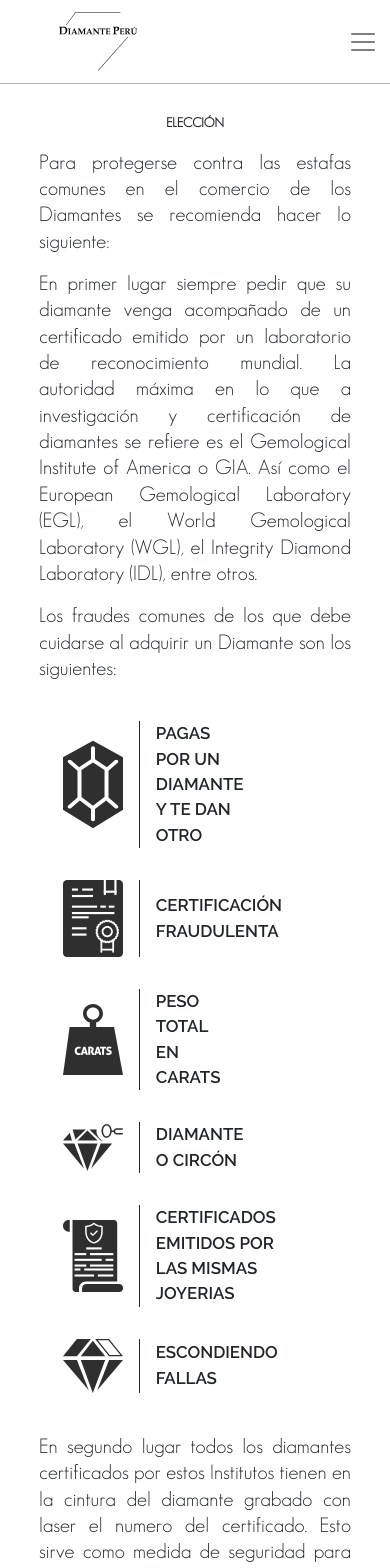
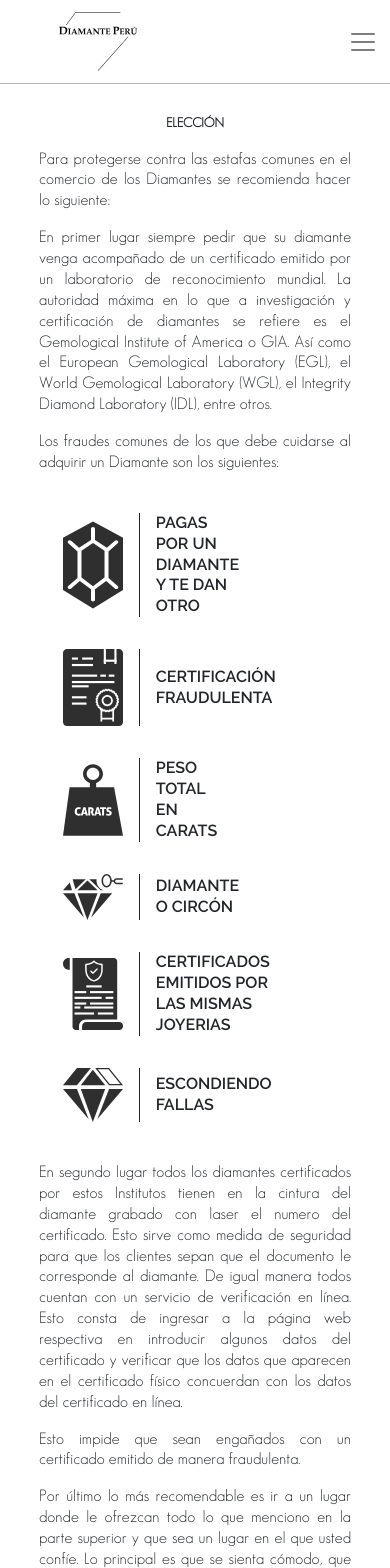
Before and after one commit to HB-Programacion/DiamantePeru, a React (Create React App) app in the folder my-app/: page /eleccion in a window 390 px wide. Shown: the top 1568 px of the page. Built offline with nearby package versions, Linux system fonts and the light colour scheme.

Commit message:
eleccion

```diff
--- a/my-app/src/components/Cs.jsx
+++ b/my-app/src/components/Cs.jsx
@@ -4,7 +4,7 @@ import { BrowserRouter as Router, Route, Link } from "react-router-dom";
 const Cs = () => {
     return (
         <div className="w100 pt-5 pt-5-xs fndo-5cs animated fadeIn">
-        <span className="pb-3 flex flexCenter text-size27"><b>5Cs</b></span>
+        <span className="p-3 pb-3 flex flexCenter text-size27"><b>5Cs</b></span>
             <div className=" w80 mL-R10 geosansLight font-size-1">
                 <div>
                 {/* <span className="mb-2 flex flexCenter text-size27" >5Cs</span> */}
--- a/my-app/src/components/Eleccion.jsx
+++ b/my-app/src/components/Eleccion.jsx
@@ -12,12 +12,12 @@ const Eleccion = () => {
         <div className="h100 pt-5 pt-5-xs animated fadeIn vhEleccion geosansLight">
         <span className="p-3 flex flexCenter text-size27 "><b>ELECCIÓN</b></span>
             <div className="w80 mL-R10 font-size-1">
-                <div className="pb-3t">
+                <div className="pb-3t interline1 p-eleccion">
                     {/* <span className="mb-2 flex flexCenter text-size27"><b>ELECCION</b></span> */}
                      {/* <div className="mt-3 interline text-size18"> */}
-                        <p className="interline1 ">Para protegerse contra las estafas comunes en el comercio de los Diamantes se recomienda hacer lo siguiente:</p>
-                        <p className="interline1 ">En primer lugar siempre pedir que su diamante venga acompañado de un certificado emitido por un laboratorio de reconocimiento mundial. La autoridad máxima en lo que a investigación y certificación de diamantes se refiere es el Gemological Institute of America o GIA. Así como el European Gemological Laboratory (EGL), el World Gemological Laboratory (WGL), el Integrity Diamond Laboratory (IDL), entre otros.</p>
-                        <p className="interline1 ">Los fraudes comunes de los que debe cuidarse al adquirir un Diamante son los siguientes:</p>
+                        <p className="">Para protegerse contra las estafas comunes en el comercio de los Diamantes se recomienda hacer lo siguiente:</p>
+                        <p className="">En primer lugar siempre pedir que su diamante venga acompañado de un certificado emitido por un laboratorio de reconocimiento mundial. La autoridad máxima en lo que a investigación y certificación de diamantes se refiere es el Gemological Institute of America o GIA. Así como el European Gemological Laboratory (EGL), el World Gemological Laboratory (WGL), el Integrity Diamond Laboratory (IDL), entre otros.</p>
+                        <p className="">Los fraudes comunes de los que debe cuidarse al adquirir un Diamante son los siguientes:</p>
                     {/* </div> */}
                     <div className="flexWrap flexWrap-eleccion-xs mt-4 mb-4">
                         <div className="flex w30 w30-xs p-3 pl-4 pr-4">
@@ -48,9 +48,9 @@ const Eleccion = () => {
                         </div>
                     </div>
                     {/* <div className="interline text-size18 mb-5"> */}
-                        <p className="interline1">En segundo lugar todos los diamantes certificados por estos Institutos tienen en la cintura del diamante grabado con laser el numero del certificado. Esto sirve como medida de seguridad para que los clientes sepan que el documento le corresponde al diamante. De igual manera todos cuentan con un servicio de verificación en línea. Esto consta de ingresar a la página web respectiva en introducir algunos datos del certificado y verificar que los datos que aparecen en el certificado físico concuerdan con los datos del certificado en línea.</p>
-                        <p className="interline1">Esto impide que sean engañados con un certificado emitido de manera fraudulenta.</p>
-                        <p className="interline1">Por último lo más recomendable es ir a un lugar donde le ofrezcan todo lo que menciono en la parte superior y que sea un lugar en el que usted confíe. Lo principal es que se sienta cómodo, que sean transparentes y que se muestren voluntariosos ante todas las preguntas que usted tenga. Si en algún momento siente que se le está ocultando algo sospeche que algo no anda bien y retírese. Al fin y al cabo comprar un diamante para esa persona especial debe ser una experiencia cautivante e inolvidable.</p>
+                        <p className="">En segundo lugar todos los diamantes certificados por estos Institutos tienen en la cintura del diamante grabado con laser el numero del certificado. Esto sirve como medida de seguridad para que los clientes sepan que el documento le corresponde al diamante. De igual manera todos cuentan con un servicio de verificación en línea. Esto consta de ingresar a la página web respectiva en introducir algunos datos del certificado y verificar que los datos que aparecen en el certificado físico concuerdan con los datos del certificado en línea.</p>
+                        <p className="">Esto impide que sean engañados con un certificado emitido de manera fraudulenta.</p>
+                        <p className="">Por último lo más recomendable es ir a un lugar donde le ofrezcan todo lo que menciono en la parte superior y que sea un lugar en el que usted confíe. Lo principal es que se sienta cómodo, que sean transparentes y que se muestren voluntariosos ante todas las preguntas que usted tenga. Si en algún momento siente que se le está ocultando algo sospeche que algo no anda bien y retírese. Al fin y al cabo comprar un diamante para esa persona especial debe ser una experiencia cautivante e inolvidable.</p>
                     {/* </div> */}
                 </div>
             </div>
--- a/my-app/src/components/Joyas.jsx
+++ b/my-app/src/components/Joyas.jsx
@@ -102,7 +102,7 @@ const Joyas = () =>{
           <div className="container">
             <div className="row">
               <div className="col align-self-center w50 pt-5 pt-5-xs pb-3">
-                <h1 className="center text-size27"><b>JOYAS</b></h1>
+                <h1 className="p-4 center text-size27"><b>JOYAS</b></h1>
                 <p className="center ">Lorem ipsum dolor sit amet consectetur adipisicing elit. Aliquam mollitia sit excepturi quos, doloremque eum maiores vitae dicta nihil animi expedita officia sequi ducimus molestias neque necessitatibus amet. Harum, reiciendis.
                 </p>
               </div>
--- a/my-app/src/components/Mantenimiento.jsx
+++ b/my-app/src/components/Mantenimiento.jsx
@@ -15,7 +15,7 @@ const Mantenimiento = () => {
             <div className=" allCenter startItem ">
                 <div className="allcenter" >
                     <div id="div-premios"className="w50 w50-xs inline-flex premios-responsive">
-                    <p className=" m-3 mb-5 interline1">
+                    <p className=" m-3 mb-5 interline1 p-eleccion">
                         Recuerda que cada cierto período de tiempo un diamante siempre necesita un poco de mantenimiento.
                         Aquí tienes algunos consejos.
                     </p>
--- a/my-app/src/components/Testimonio.jsx
+++ b/my-app/src/components/Testimonio.jsx
@@ -21,9 +21,9 @@ const Testimonio = () => {
                     <div class="row">
                       <div class="col-md-12">
                         <div class="mb-2 flexWrap">
-                          <div class="card-body pl-3 center">
-                            <p class="card-text text-size18">Por tu compra en Diamante Perú obtienes:</p>
-                            <p className="interline1 text-size12">
+                          <div class="card-body pl-3 center p-eleccion">
+                            <p class="card-text interline1">Por tu compra en Diamante Perú obtienes:</p>
+                            <p className="interline1 ">
                               Luis Riva
                             </p>
                           </div>
--- a/my-app/src/css/App.css
+++ b/my-app/src/css/App.css
@@ -1352,6 +1352,9 @@
         .div-5cs {
             width: 100%;
         }
+        .p-eleccion{
+            font-size: 95%
+        }
         p {
             font-size: 100%;
             text-align: justify
```
